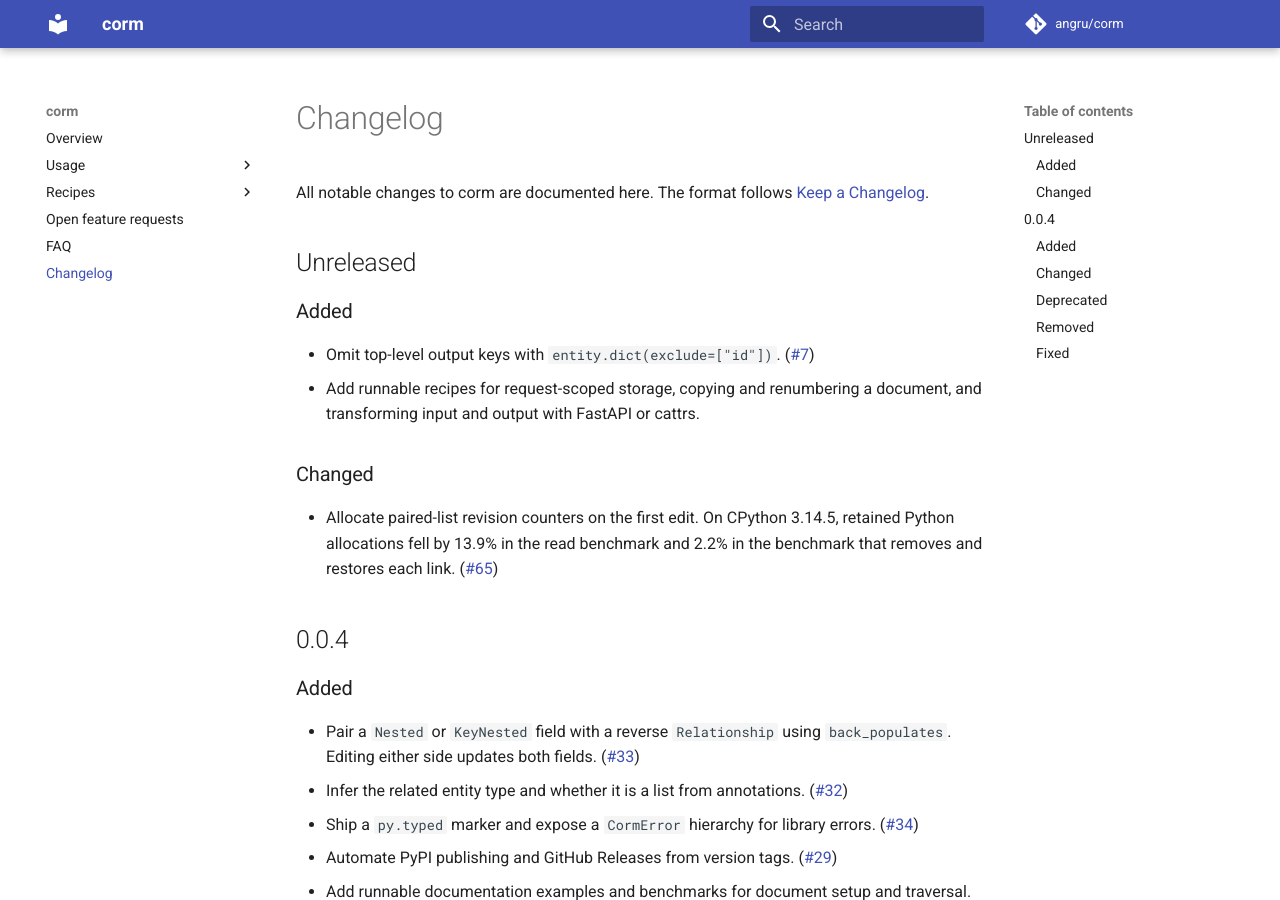
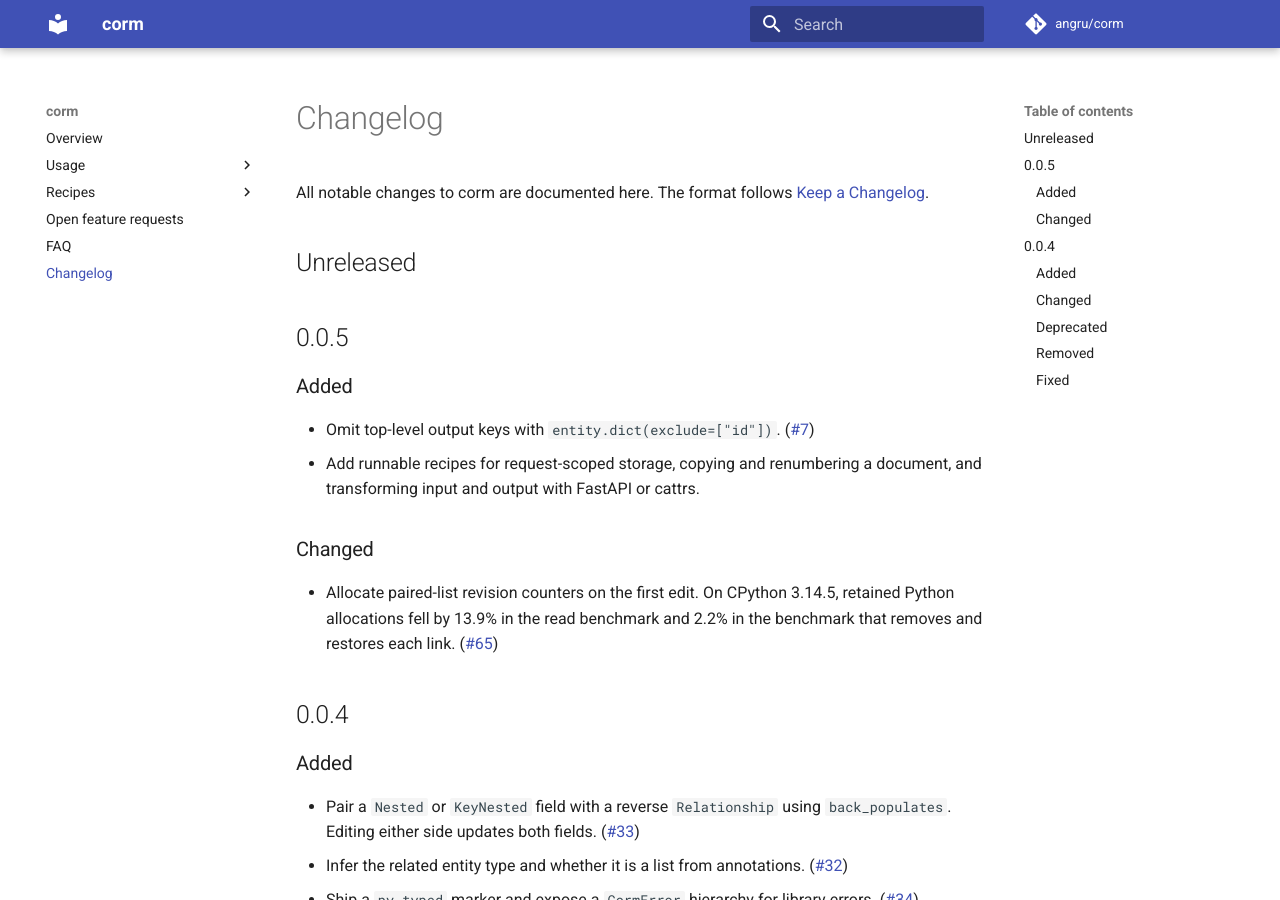
Before and after one commit to angru/corm, an MkDocs documentation site: the page built from docs/changelog.md, in a window 1280 px wide and 900 px high. Built offline with MkDocs 1.6.1 and Material for MkDocs 9.7.7, drawn with Linux system fonts in a browser that asks for light colours; comment, search, counter and statistics services are not loaded.

Commit message:
Prepare Corm 0.0.5 release

```diff
--- a/CHANGELOG.md
+++ b/CHANGELOG.md
@@ -4,6 +4,8 @@ All notable changes to corm are documented here. The format follows
 [Keep a Changelog](https://keepachangelog.com/en/1.1.0/).
 
 ## Unreleased
+
+## 0.0.5
 
 ### Added
 
--- a/docs/usage/entity.md
+++ b/docs/usage/entity.md
@@ -63,7 +63,7 @@ top-level keys from the exported dictionary. Use the emitted key (the
 `destination` for a field with `DUMP`). A single string names one key.
 Missing keys are ignored, and nested dictionaries keep their own keys.
 Calling `dict()` again returns the full export. This option was added
-after 0.0.4.
+in 0.0.5.
 
 The example reads an ID from `user_id`, exports it as `id`, and uses a
 read-only display name. It also shows an optional field and an undeclared key.
--- a/pyproject.toml
+++ b/pyproject.toml
@@ -4,7 +4,7 @@ build-backend = "setuptools.build_meta"
 
 [project]
 name = "corm"
-version = "0.0.4"
+version = "0.0.5"
 description = "Relationships between data structures"
 readme = "README.md"
 requires-python = ">=3.11"
```
Also changed, not shown: 1 other file.
